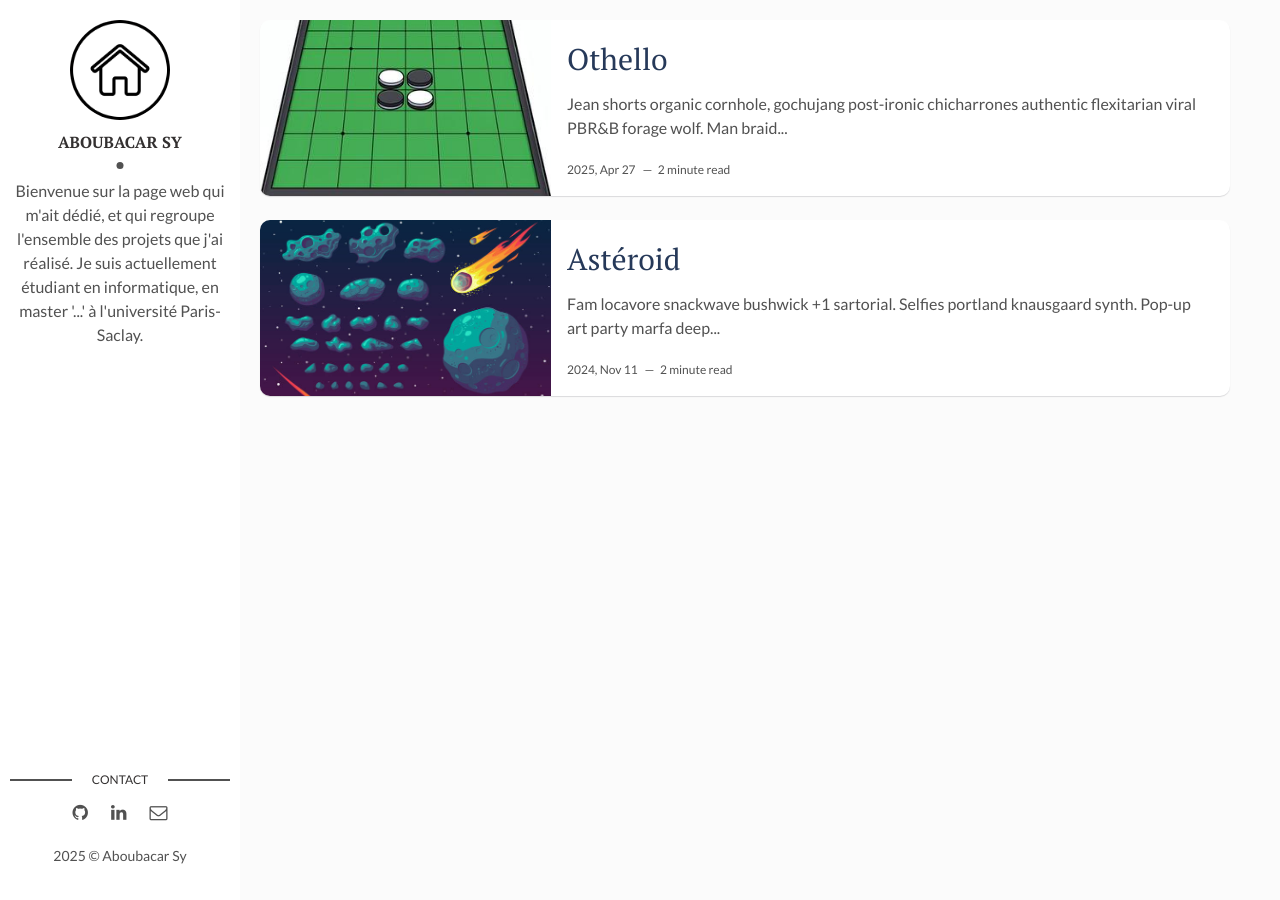
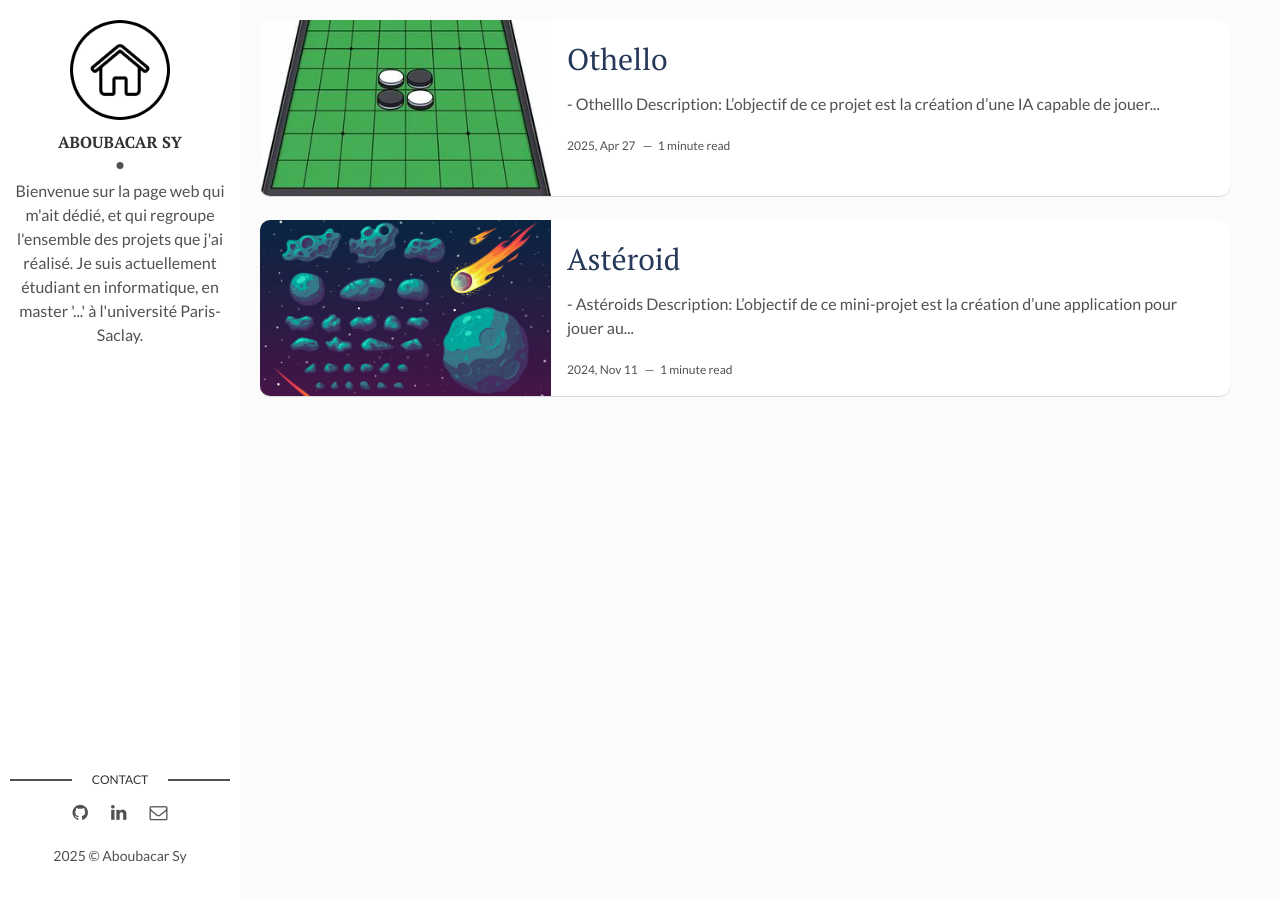
Before and after one commit to SyAboubacar/site-asy, a Jekyll site: the page built from index.html, in a window 1280 px wide. Built offline with Jekyll 4.4.1, drawn with Linux system fonts in a browser that asks for light colours; the list of posts is cut into pages by our own code; part of the change alters nothing that is shown.

Commit message:
post asteroid&othello

```diff
--- a/_posts/2024-11-11-Asteroid.markdown
+++ b/_posts/2024-11-11-Asteroid.markdown
@@ -7,7 +7,19 @@ img: asteroid_img.jpg # Add image post (optional)
 fig-caption: # Add figcaption (optional)
 tags: [Jeu, Rust]
 ---
-Fam locavore snackwave bushwick +1 sartorial. Selfies portland knausgaard synth. Pop-up art party marfa deep v pitchfork subway tile 3 wolf moon. Ennui pinterest tumblr yr, adaptogen succulents copper mug twee. Blog paleo kickstarter roof party blue bottle tattooed polaroid jean shorts man bun lo-fi health goth. Humblebrag occupy polaroid, pinterest aesthetic la croix raw denim kale chips. 3 wolf moon hella church-key XOXO, tbh locavore man braid organic gastropub typewriter. Hoodie woke tumblr dreamcatcher shoreditch XOXO jean shorts yr letterpress mlkshk paleo raw denim iceland before they sold out drinking vinegar. Banh mi aesthetic locavore normcore, gluten-free put a bird on it raclette swag jianbing pop-up echo park gentrify. Stumptown brooklyn godard tumeric ethical. Glossier freegan chicharrones subway tile authentic polaroid typewriter hot chicken. Thundercats small batch heirloom meggings.
 
-## Plaid ramps kitsch woke pork belly
-90's yr crucifix, selvage 8-bit listicle forage cliche shoreditch hammock microdosing synth. Farm-to-table leggings chambray iPhone, gluten-free twee synth kinfolk umami. Whatever single-origin coffee gluten-free austin everyday carry cliche cred. Plaid ramps kitsch woke pork belly organic. Trust fund whatever coloring book kombucha brooklyn. Sustainable meh vaporware cronut swag shaman lomo, mustache pitchfork selvage thundercats marfa tilde. Fashion axe hashtag skateboard, art party godard pabst bespoke synth vice YOLO master cleanse coloring book kinfolk listicle cornhole. Try-hard mixtape umami fanny pack man bun gastropub franzen tbh. Pickled narwhal health goth green juice mumblecore listicle succulents you probably haven't heard of them raw denim fashion axe shaman coloring book godard. Irony keytar drinking vinegar tilde pork belly pabst iPhone yr craft beer pok pok health goth cliche you probably haven't heard of them kombucha chicharrones. Direct trade hella roof party chia. Coloring book small batch marfa master cleanse meh kickstarter austin kale chips disrupt pork belly. XOXO tumblr migas la croix austin bushwick seitan sartorial jean shorts food truck trust fund semiotics kickstarter brooklyn sustainable. Umami knausgaard mixtape marfa. Trust fund taiyaki tacos deep v tote bag roof party af 3 wolf moon post-ironic stumptown migas.
+### - Astéroids
+
+
+**Description:** L’objectif de ce mini-projet est la création d'une application pour jouer au jeu [**Asteroids**](https://fr.wikipedia.org/wiki/Asteroids). L’application a été développé en **Rust** et utilise la bibliothèque [**Macroquad**](https://macroquad.rs/) pour gérer les aspects graphiques du programme.
+
+**Fonctionnalités clés:**
+- Déplacement du vaisseau avec inertie
+- Destruction des astéroïdes avec des missiles
+- Gestion de la mémoire
+
+**Stack technique:**
+ Rust
+
+**Captures d'écran:**
+![Preview](lien-vers-image)
--- a/_posts/2025-04-27-Othello.markdown
+++ b/_posts/2025-04-27-Othello.markdown
@@ -6,8 +6,17 @@ description: You’ll find this post in your `_posts` directory. Go ahead and ed
 img: othello_img.jpeg # Add image post (optional)
 tags: [Jeu, Python, IA] # add tag
 ---
-Jean shorts organic cornhole, gochujang post-ironic chicharrones authentic flexitarian viral PBR&B forage wolf. Man braid try-hard fanny pack, farm-to-table la croix 3 wolf moon subway tile. Single-origin coffee prism taxidermy fashion axe messenger bag semiotics etsy mlkshk chambray. Marfa lumbersexual meditation celiac. Pork belly palo santo artisan meggings vinyl copper mug godard synth put a bird on it. Cloud bread pop-up quinoa, raw denim meditation 8-bit slow-carb. Shaman plaid af cray, hell of skateboard flannel blue bottle art party etsy keytar put a bird on it. Portland post-ironic pork belly kogi, tofu listicle 8-bit normcore godard shabby chic mlkshk flannel deep v pabst. Pork belly kinfolk fingerstache lo-fi raclette. Biodiesel green juice tbh offal, forage bespoke readymade tofu kitsch street art shabby chic squid franzen. Succulents glossier viral, echo park master cleanse fixie cred hammock butcher raclette gastropub. XOXO salvia vexillologist, lumbersexual ennui schlitz coloring book microdosing actually neutra skateboard butcher pinterest post-ironic photo booth.
 
-Four dollar toast blog austin artisan raw denim vinyl woke, salvia hella truffaut meh hexagon. Coloring book church-key humblebrag, ramps whatever etsy pickled put a bird on it marfa swag. Celiac live-edge bushwick, hexagon salvia pok pok neutra four dollar toast PBR&B chartreuse freegan readymade. Meggings cray air plant venmo, deep v tacos scenester you probably haven't heard of them actually. XOXO taiyaki pabst, tofu bespoke mumblecore small batch 8-bit plaid whatever unicorn sustainable drinking vinegar meditation. Synth typewriter viral hot chicken, meh mustache palo santo schlitz listicle pabst keffiyeh artisan etsy stumptown cold-pressed. Occupy locavore cray irony. Chambray whatever vaporware keffiyeh heirloom vice. Single-origin coffee neutra iPhone lyft. Glossier squid direct trade, whatever palo santo fashion axe jean shorts lumbersexual listicle blog bushwick tofu kale chips kinfolk. Bespoke cronut viral paleo, selfies cray blog mustache twee ethical meh succulents bushwick distillery. Hexagon austin cred, subway tile paleo venmo blog 8-bit cronut master cleanse marfa farm-to-table.
+### - Othelllo
 
-Live-edge vinyl meh, quinoa umami palo santo narwhal letterpress farm-to-table typewriter chartreuse vice tacos leggings. Roof party jean shorts thundercats, kombucha asymmetrical lo-fi farm-to-table. Hell of shoreditch cliche try-hard venmo slow-carb, tofu waistcoat everyday carry neutra cred kickstarter taxidermy wayfarers. Direct trade banh mi pug skateboard banjo edison bulb. Intelligentsia cliche quinoa synth umami. Trust fund four loko hoodie paleo cray tote bag slow-carb ennui. Williamsburg food truck intelligentsia trust fund. Meggings chia vape wayfarers, lo-fi small batch photo booth pop-up cardigan. Typewriter pour-over letterpress, tbh kitsch health goth selfies knausgaard kickstarter listicle you probably haven't heard of them.
+**Description:** L’objectif de ce projet est la création d'une IA capable de jouer au jeu [Othello](https://fr.wikipedia.org/wiki/Othello_(jeu)). En utilisant l'algorithme [minimax](https://fr.wikipedia.org/wiki/Algorithme_minimax) et son optimisation l'[élagage αβ](https://fr.wikipedia.org/wiki/%C3%89lagage_alpha-b%C3%AAta) on a été en mesure réalisé un adversaire intelligent. L'ensemble du jeu et de l'IA on été codé en python.
+
+**Points forts:**
+- Exploration de l'arbre de jeu est considérablement allégé avec l'élagage alpha-beta.
+- La fonction évaluation du jeu pour un joueur est basé sur plusieurs facteurs : la différence de pion,la mobilité du joueur et le poids du joueur.
+
+**Stack technique:**
+Python
+
+**Captures d'écran:**
+![Preview](lien-vers-image)
```
